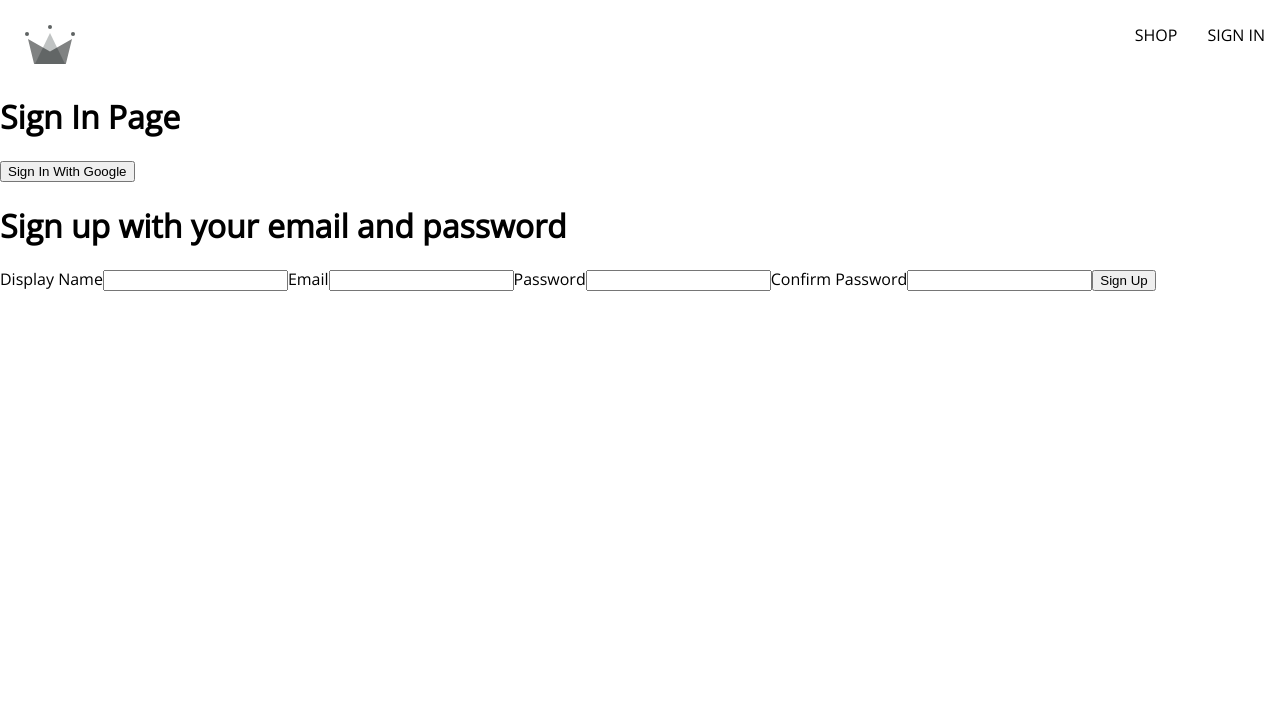
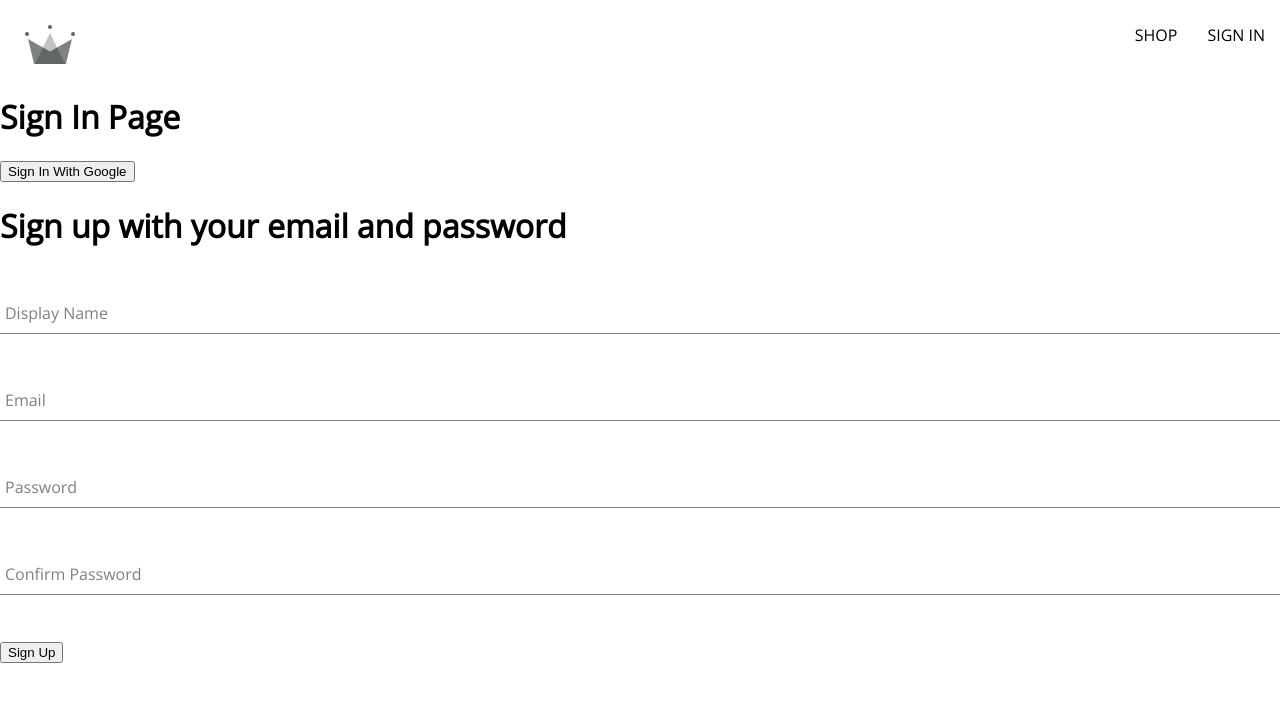
Before and after one commit to andreea-stoenescu/crwn-clothing, a React (Create React App) app: page /sign-in in a window 1280 px wide. Shown: the top 702 px of the page. Built offline with nearby package versions, Linux system fonts and the light colour scheme.

Commit message:
add a form input component

```diff
--- /dev/null
+++ b/src/components/form-input/form-input.component.jsx
@@ -0,0 +1,20 @@
+import './form-input.styles.scss';
+
+const FormInput = ({ label, ...otherProps }) => {
+  return (
+    <div className="group">
+      <input className="form-input" {...otherProps} />
+      {label && (
+        <label
+          className={`${
+            otherProps.value.length ? "shrink" : ""
+          } form-input-label`}
+        >
+          {label}
+        </label>
+      )}
+    </div>
+  );
+};
+
+export default FormInput;
--- /dev/null
+++ b/src/components/form-input/form-input.styles.scss
@@ -0,0 +1,46 @@
+$sub-color: grey;
+$main-color: black;
+@mixin shrinkLabel {
+    top: -14px;
+    font-size: 12px;
+    color: $main-color;
+}
+.group {
+    position: relative;
+    margin: 45px 0;
+    .form-input {
+        background: none;
+        background-color: white;
+        color: $sub-color;
+        font-size: 18px;
+        padding: 10px 10px 10px 5px;
+        display: block;
+        width: 100%;
+        border: none;
+        border-radius: 0;
+        border-bottom: 1px solid $sub-color;
+        margin: 25px 0;
+        &:focus {
+            outline: none;
+        }
+        &:focus ~ .form-input-label {
+            @include shrinkLabel();
+        }
+    }
+    input[type="password"] {
+        letter-spacing: 0.3em;
+    }
+    .form-input-label {
+        color: $sub-color;
+        font-size: 16px;
+        font-weight: normal;
+        position: absolute;
+        pointer-events: none;
+        left: 5px;
+        top: 10px;
+        transition: 300ms ease all;
+        &.shrink {
+            @include shrinkLabel();
+        }
+    }
+}
--- a/src/components/sign-up-form/sign-up-form.component.jsx
+++ b/src/components/sign-up-form/sign-up-form.component.jsx
@@ -3,6 +3,7 @@
   createAuthUserWithEmailAndPassword,
   createUserDocumentFromAuth,
 } from "../../utils/firebase/firebase.utils";
+import FormInput from "../form-input/form-input.component";
 
 const defaultFormFields = {
   displayName: "",
@@ -50,35 +51,32 @@
     <div className="sign-up-form">
       <h1>Sign up with your email and password</h1>
       <form onSubmit={handleSubmit}>
-        <label>Display Name</label>
-        <input
+        <FormInput
+          label="Display Name"
           type="text"
           required
           onChange={handleChange}
           name="displayName"
           value={displayName}
         />
-
-        <label>Email</label>
-        <input
+        <FormInput
+          label="Email"
           type="email"
           required
           onChange={handleChange}
           name="email"
           value={email}
         />
-
-        <label>Password</label>
-        <input
+        <FormInput
+          label="Password"
           type="password"
           required
           onChange={handleChange}
           name="password"
           value={password}
         />
-
-        <label>Confirm Password</label>
-        <input
+        <FormInput
+          label="Confirm Password"
           type="password"
           required
           onChange={handleChange}
```
